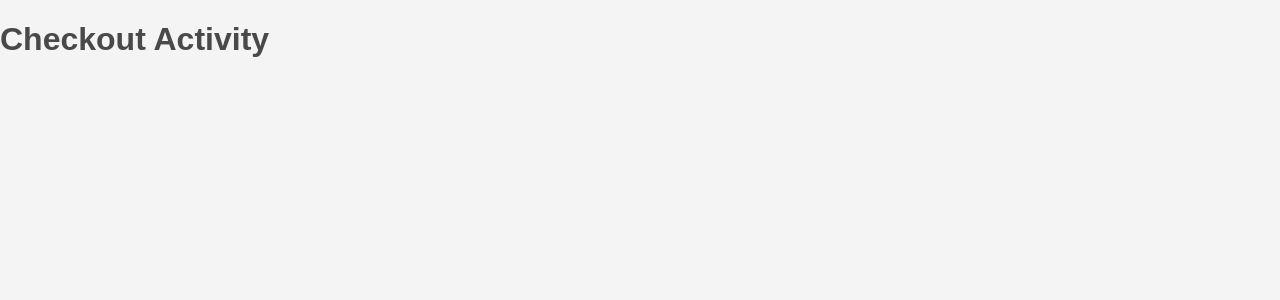
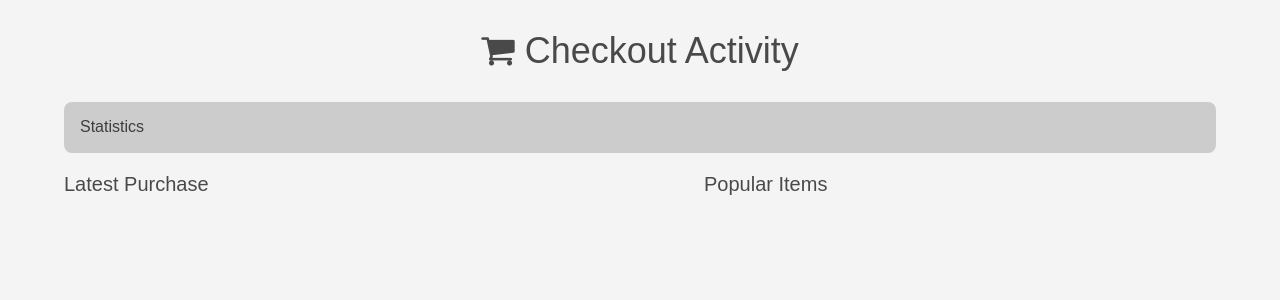
Before and after one commit to bfillmer/nio-demo, a React (Create React App) app: page / in a window 1280 px wide. Shown: the top 300 px of the page. Built offline with nearby package versions, Linux system fonts and the light colour scheme; what niojs would draw is missing.

Commit message:
Basic UI structure, icons, atoms.

```diff
--- a/package.json
+++ b/package.json
@@ -3,6 +3,7 @@
   "version": "0.1.0",
   "private": true,
   "dependencies": {
+    "classnames": "^2.2.5",
     "font-awesome": "^4.7.0",
     "niojs": "^1.1.5",
     "react": "^15.5.4",
--- a/src/index.js
+++ b/src/index.js
@@ -3,6 +3,7 @@ import ReactDOM from 'react-dom'
 import {Provider} from 'react-redux'
 
 import 'tachyons'
+import 'font-awesome/css/font-awesome.css'
 
 import {App} from 'view/App'
 
--- a/src/view/App.js
+++ b/src/view/App.js
@@ -1,6 +1,38 @@
 
 import React from 'react'
+import {connect} from 'react-redux'
 
-export const App = () => (
-  <h1>Checkout Activity</h1>
+import {H2, Icon} from 'view/Atoms'
+
+const mapStateToProps = state => ({
+  purchases: state.purchases
+})
+
+const Statistics = () => (
+  <div className='mh5 pa3 bn br3 bg-moon-gray'>Statistics</div>
 )
+
+const LatestPurchase = () => (
+  <H2>Latest Purchase</H2>
+)
+
+const PopularItems = () => (
+  <H2>Popular Items</H2>
+)
+
+export const Container = ({purchases}) => (
+  <div className='w-100'>
+    <h1 className='f2 fw4 lh-copy tc'><Icon className='fa-shopping-cart' /> Checkout Activity</h1>
+    <Statistics />
+    <div className='flex'>
+      <div className='w-50 ph5'>
+        <LatestPurchase />
+      </div>
+      <div className='w-50 ph5'>
+        <PopularItems />
+      </div>
+    </div>
+  </div>
+)
+
+export const App = connect(mapStateToProps)(Container)
--- /dev/null
+++ b/src/view/Atoms.js
@@ -0,0 +1,6 @@
+
+import React from 'react'
+import classNames from 'classnames'
+
+export const H2 = ({children}) => (<h2 className='f4 fw5 lh-copy'>{children}</h2>)
+export const Icon = ({className}) => (<i className={classNames('fa', className)} aria-hidden='true' />)
```
Also changed, not shown: 1 other file (tests, documents, lock files or other folders).
